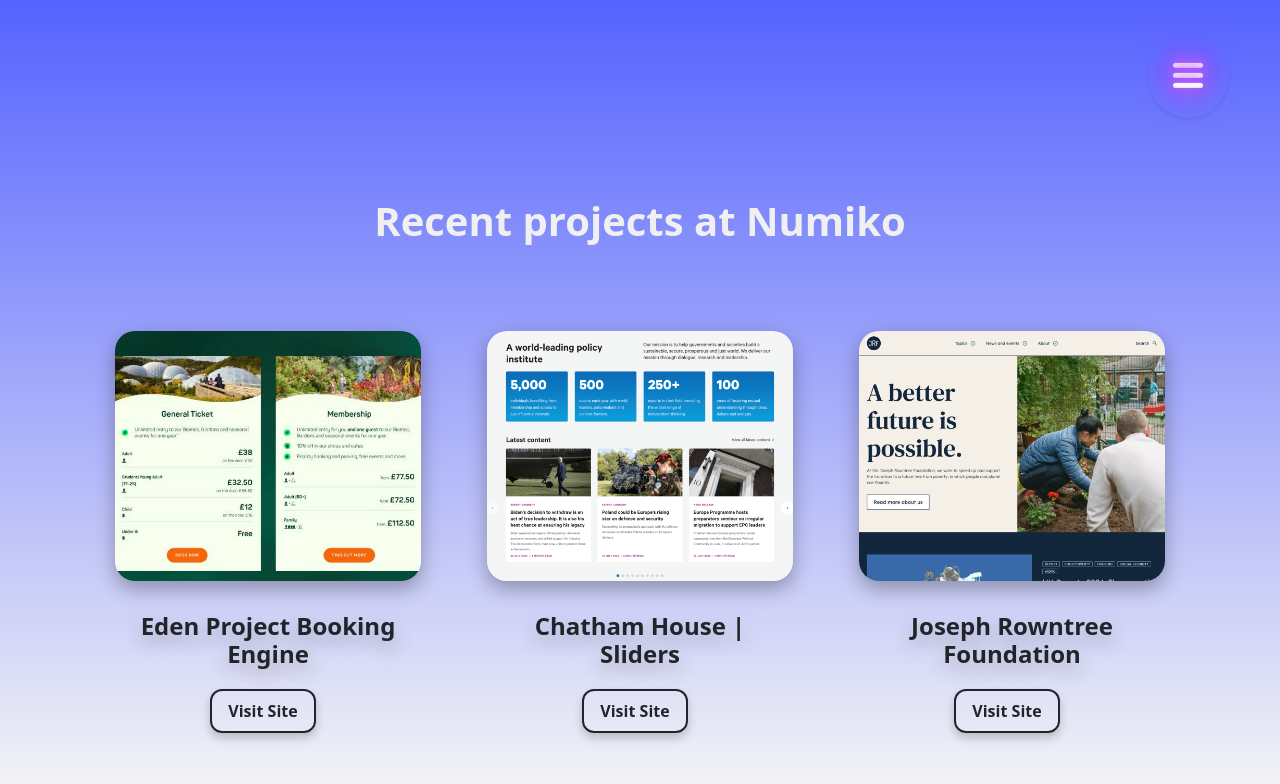
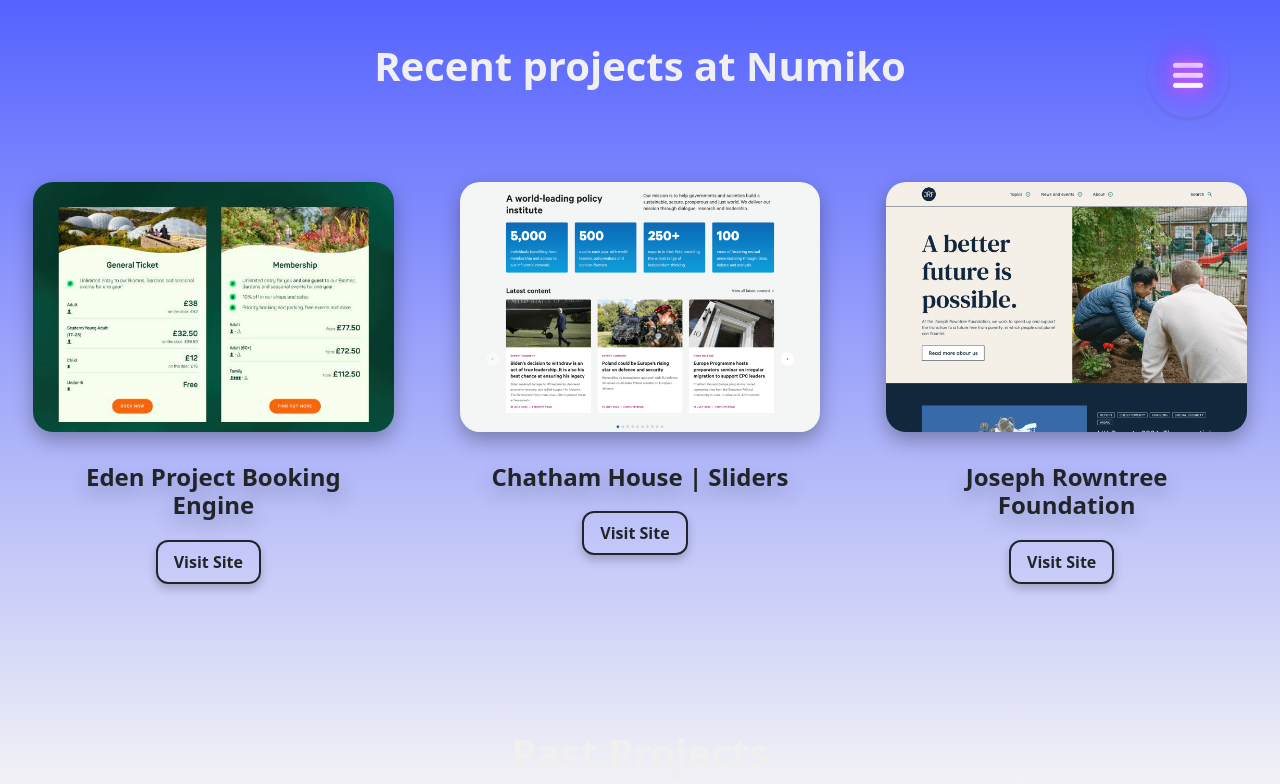
Before and after one commit to TamaraJoniec/React-Portfolio, a React (Create React App) app: page /project-gallery in a window 1280 px wide. Shown: the top 784 px of the page. Built offline with nearby package versions, Linux system fonts and the light colour scheme; the HTML template or start-up script is replaced by a standard one.

Commit message:
Remove CONTAINER div

```diff
--- a/src/components/pages/ProjectGallery.js
+++ b/src/components/pages/ProjectGallery.js
@@ -17,7 +17,6 @@
 
   return (
     <section aria-labelledby="gallery-title">
-      <Container id="project-gallery" className="project-gallery-container">
         <Row className="justify-content-center">
           <Col md={8} className="text-center">
             <h2 id="gallery-title" className="gallery-title">
@@ -133,7 +132,6 @@
             <p>No projects to display.</p>
           )}
         </Row>
-      </Container>
     </section>
   );
 }
```
